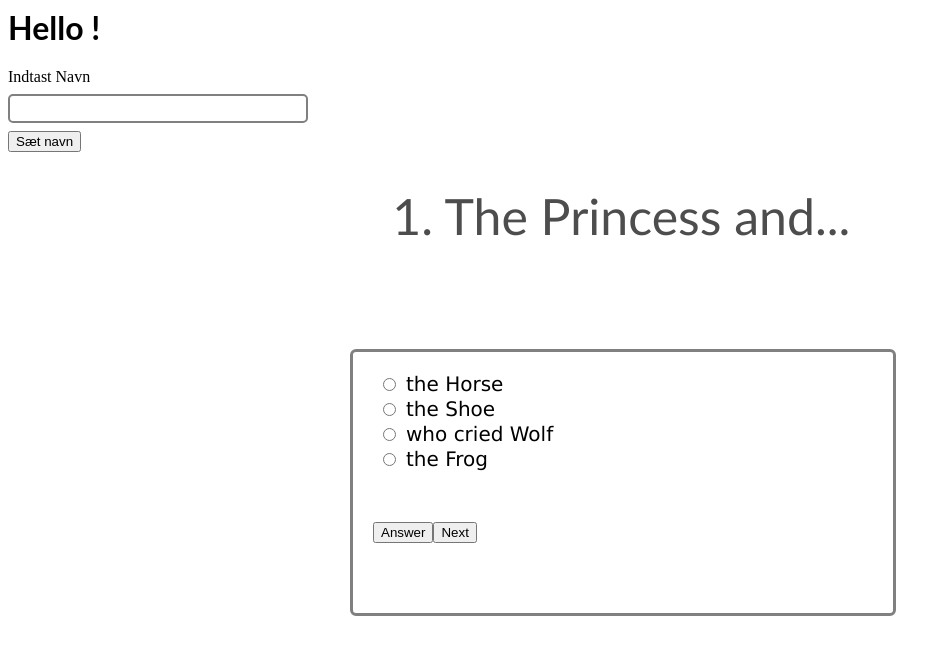
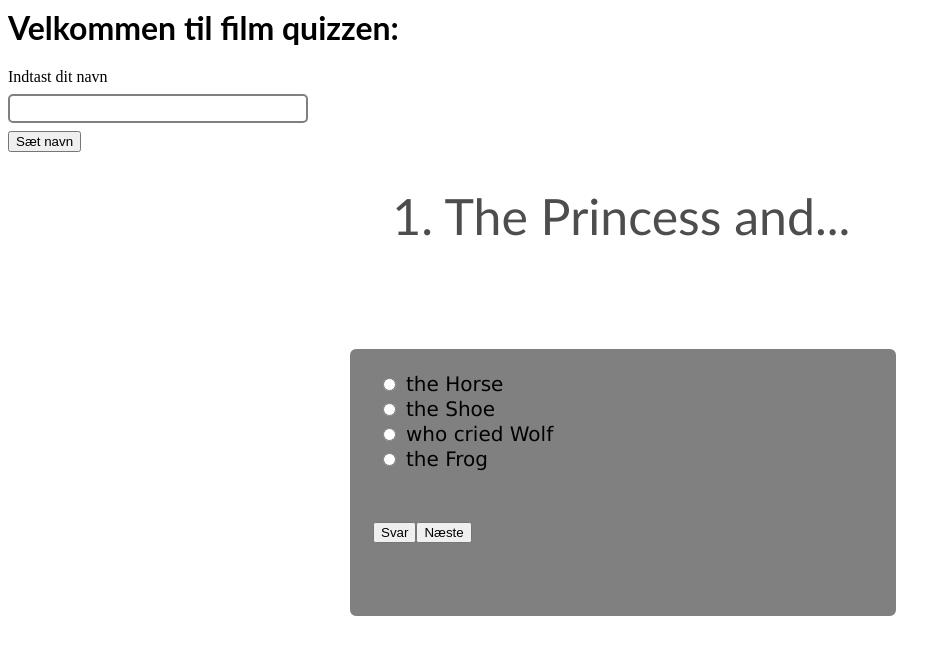
Before and after one commit to jisnjf/quiz, an Angular app: page / in a window 1280 px wide. Shown: the top 654 px of the page, without its empty margins (0-951 px from the left). Built offline with nearby package versions, Linux system fonts and the light colour scheme.

Commit message:
4 files modified

```diff
--- a/src/app/app.component.css
+++ b/src/app/app.component.css
@@ -2,7 +2,6 @@ p {
   font-family: 'Gill Sans', 'Gill Sans MT', Calibri, 'Trebuchet MS', sans-serif;
   font-size: 50px;
 }
-
 
 .sporgsmaal {
   margin: auto;
@@ -27,13 +26,38 @@ p {
   font-size: 20px;
   border-radius: 6px;
   margin: auto;
+  background-color: gray;
+}
+
+.rigtigt {
+  width: 500px;
+  position: fixed;
+  right: 455px;
+  bottom: 280px;
+  font-family: 'Lucida Sans', 'Lucida Sans Regular', 'Lucida Grande', 'Lucida Sans Unicode', Geneva, Verdana, sans-serif;
+  font-size: 20px;
+  color: green;
+}
+
+.forkert{
+  width: 500px;
+  position: fixed;
+  right: 455px;
+  bottom: 280px;
+  font-family: 'Lucida Sans', 'Lucida Sans Regular', 'Lucida Grande', 'Lucida Sans Unicode', Geneva, Verdana, sans-serif;
+  font-size: 20px;
+  color: red;
+
+}
+
+h1{
+  color: red;
 }
 
 input[type=radio] {
   margin: 6px 10px;
   padding: 20%;
 }
-
 
 input[type=text] {
   width: 300px;
--- a/src/app/app.component.html
+++ b/src/app/app.component.html
@@ -1,18 +1,13 @@
 <hello name="{{ name }}"></hello>
 
 <!-- Navne boks (skal gemmes i en variabel der kan kaldes til slut) -->
-<form>
-  <label for="name">Indtast Navn</label><br>
+<form *ngIf="name===''">
+  <label for="name">Indtast dit navn</label><br>
   <!-- ved at bruge "[(ngModel)]" fortæller man at ens variabel, I dette tilfælde "input", lytter til hvad der bliver tastet i inputfeltet. På den måde kan vi fortælle vores logik hvad navnet er på brugeren. Overordnet altså hvordan vi gemmer hvad der er tastet i brugerfladen til vores logik -->
   <input type="text" id="name" [(ngModel)]="input" name="name"><br>
   <button type="button" (click)="SaveName()">Sæt navn</button>
 </form>
-<div *ngIf="correct ===true" >
-rigtigt!!!
-</div>
-<div *ngIf="correct ===false">
-  forkert!!!
-</div>
+
 <div *ngIf="questionIndex===1"class="sporgsmaal">
 <p>
   1. The Princess and...
@@ -30,10 +25,15 @@ rigtigt!!!
   <label for="wrong">who cried Wolf</label><br>
   <input type="radio" value="4"(click)="setSelected(4)">
   <label for="right">the Frog</label>
-
+<div *ngIf="correct ===true"class="rigtigt" >
+Rigtigt
+</div>
+<div *ngIf="correct ===false"class="forkert">
+  Forkert
+</div>
   <p>
-    <button (click)="submit(1)"> Answer</button>
-    <button (click)="next()">Next</button>
+    <button (click)="submit(1)"> Svar</button>
+    <button (click)="next()">Næste</button>
     </p>
 </form>
 </div>
@@ -53,9 +53,15 @@ rigtigt!!!
   <label for="wrong">Vindication</label><br>
   <input type="radio" value="4"(click)="setSelected(4)">
   <label for="wrong">Reclamation</label>
-  <p>
-    <button (click)="submit(2)"> answer</button>
-    <button (click)="next()">Next</button>
+  <div *ngIf="correct ===true"class="rigtigt" >
+Rigtigt
+</div>
+<div *ngIf="correct ===false"class="forkert">
+  Forkert
+</div>
+ <p>
+    <button (click)="submit(2)"> Svar</button>
+    <button (click)="next()">Næste</button>
     </p>
 </form>
 </div>
@@ -75,9 +81,9 @@ rigtigt!!!
   <label for="wrong">the Beautiful</label><br>
   <input type="radio" value="4"(click)="setSelected(4)">
   <label for="right">the Ugly</label>
-  <p>
-    <button (click)="submit(3)"> answer</button>
-    <button (click)="next()">Next</button>
+ <p>
+    <button (click)="submit(3)"> Svar</button>
+    <button (click)="next()">Næste</button>
     </p>
 </form>
 </div>
@@ -98,8 +104,8 @@ rigtigt!!!
   <input type="radio" value="4"(click)="setSelected(4)">
   <label for="wrong">Bar</label>
   <p>
-    <button (click)="submit(4)"> answer</button>
-    <button (click)="next()">Next</button>
+    <button (click)="submit(4)"> Svar</button>
+    <button (click)="next()">Næste</button>
     </p>
 </form>
 </div>
@@ -120,8 +126,21 @@ rigtigt!!!
   <input type="radio" value="4"(click)="setSelected(4)">
   <label for="wrong">Rump</label>
   <p>
-    <button (click)="submit(5)"> answer</button>
-    <button (click)="next()">Next</button>
+    <button (click)="submit(5)"> Svar</button>
+    <button (click)="next()">Næste</button>
     </p>
 </form>
 </div>
+
+<div *ngIf="questionIndex===6"class="sporgsmaal">
+<p>
+  Tillykke {{ name }}
+</p>
+<!-- Svar muligheder -->
+</div>
+<div *ngIf="questionIndex===6"class="radio">
+<form >
+  <label >Du svarede {{counter}} rigtige</label>
+
+</form>
+</div>
--- a/src/app/app.component.ts
+++ b/src/app/app.component.ts
@@ -13,6 +13,7 @@ export class AppComponent  {
 questionIndex=1;
 selected=0;
 correct:boolean;
+counter=0;
   SaveName() {
     //Navnet sættes til at være ligemed det som brugeren taster ind i inputfeltet.
     this.name= this.input;
@@ -24,14 +25,12 @@ correct:boolean;
 
 setSelected(select){
   this.selected=select;
-  console.log(this.selected);
 }
 submit(question:number){
 
-console.log(this.answers().indexOf(question));
-
 if(this.selected=== this.answers()[question]) {
 this.correct=true;
+this.counter=this.counter+1;
 }
 else{
   this.correct=false;
--- a/src/app/hello.component.ts
+++ b/src/app/hello.component.ts
@@ -2,7 +2,7 @@ import { Component, Input } from '@angular/core';
 
 @Component({
   selector: 'hello',
-  template: `<h1>Hello {{name}}!</h1>`,
+  template: `<h1>Velkommen til film quizzen: {{name}}</h1>`,
   styles: [`h1 { font-family: Lato; }`]
 })
 export class HelloComponent  {
```
